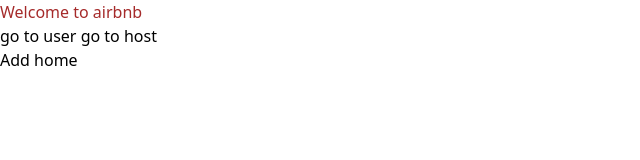
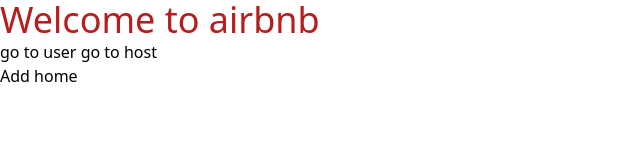
Before and after one commit to KaustubhaPundir/NodeJS, a website: page airbnb_backend/views/homepage.html in a window 1280 px wide. Shown: the whole page, without its empty margins (0-640 px from the left). Drawn offline with nearby package versions, Linux system fonts and the light colour scheme; files that its build step writes are made by us from their sources.

Commit message:
added tailwind to the html

```diff
--- a/airbnb_backend/views/homepage.html
+++ b/airbnb_backend/views/homepage.html
@@ -4,15 +4,15 @@
     <meta charset="UTF-8">
     <meta name="viewport" content="width=device-width, initial-scale=1.0">
     <title>Document</title>
-    <link rel="stylesheet" href="homepage.css"/>
+    <!-- <link rel="stylesheet" href="homepage.css"/> -->
     <link rel="stylesheet" href="output.css"/>
 
 </head>
 
 <body>
-    <h1>Welcome to airbnb</h1>
-    <a href="/user">go to user</a>
-    <a href="/host">go to host</a>
+    <h1 class="text-red-700 text-4xl">Welcome to airbnb</h1> <!--giving tailwind css-->
+    <a href="/user" class="hover:bg-red-800">go to user</a>
+    <a href="/host" class="hover:text-blue-700 transition duration-300">go to host</a>
     <br>
     <a href="/host/add-home">Add home</a>
 </body>
```
Also changed, not shown: airbnb_backend/public/output.css.
